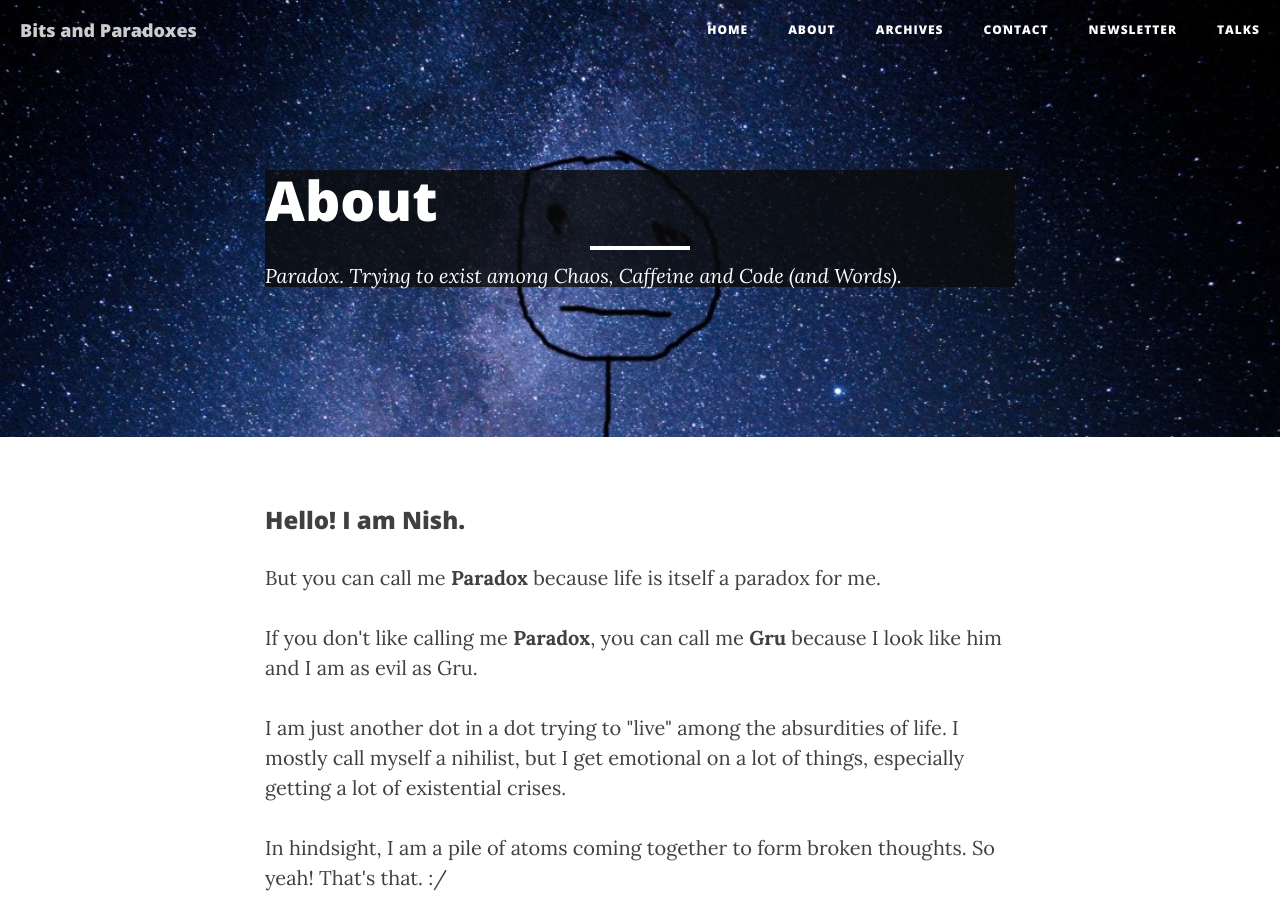
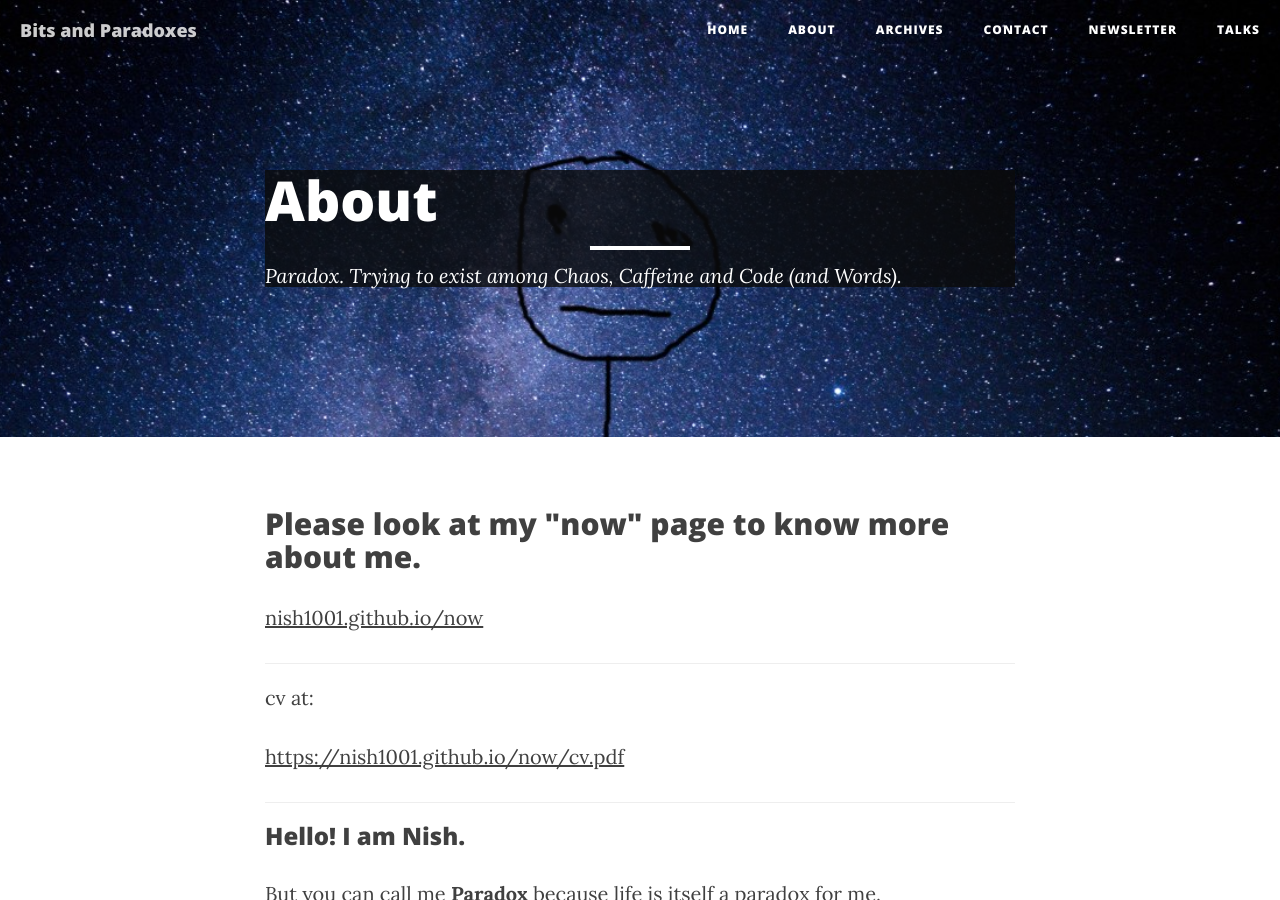
Before and after one commit to NISH1001/NISH1001.github.io, a Jekyll site: the page built from about.html, in a window 1280 px wide and 900 px high. Built offline with Jekyll 4.4.1, drawn with Linux system fonts in a browser that asks for light colours.

Commit message:
Update about/contact with CV

```diff
--- a/about.html
+++ b/about.html
@@ -4,6 +4,13 @@ title: "About"
 description: Paradox. Trying to exist among Chaos, Caffeine and Code (and Words).
 header-img: img/stick-mini.jpeg
 ---
+
+<h2> Please look at my "now" page to know more about me.</h2>
+<p><a href="https://nish1001.github.io/now/">nish1001.github.io/now</a></p>
+<hr/>
+
+cv at: <p><a href="https://nish1001.github.io/now/cv.pdf">https://nish1001.github.io/now/cv.pdf</a></p>
+<hr/>
 
 <h3>Hello! I am Nish.  </h3>
 
```
Also changed, not shown: contact.html (+11 -0 lines), Gemfile.lock.
